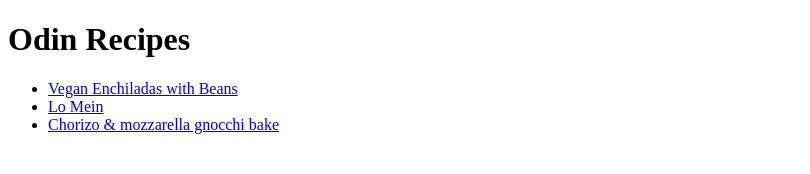
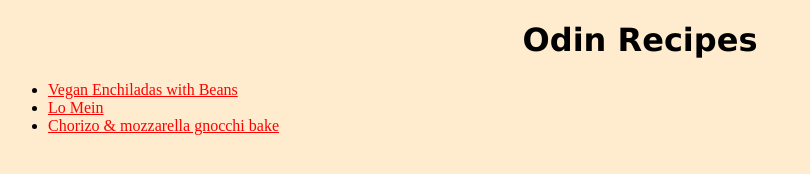
Before and after one commit to Einschleicher/odin-recipes, a plain HTML site: page index.html in a window 1280 px wide. Shown: the whole page, without its empty margins (0-810 px from the left). Drawn offline with Linux system fonts and the light colour scheme.

Commit message:
Insert basic css files and style index.html

```diff
--- /dev/null
+++ b/css/styles.css
@@ -0,0 +1,12 @@
+body {
+    background-color: blanchedalmond;
+}
+
+h1 {
+    font-family: 'Brush Script MT', 'Lucida Sans Unicode', 'Lucida Grande', 'Lucida Sans', Arial, sans-serif;
+    text-align: center;
+}
+
+a {
+    color: red;
+}
--- a/index.html
+++ b/index.html
@@ -3,6 +3,7 @@
     <head>
         <meta charset="UTF-8">
         <title>Odin Recipes</title>
+        <link rel="stylesheet" href="./css/styles.css">
     </head>
     <body>
         <h1>Odin Recipes</h1>
```
